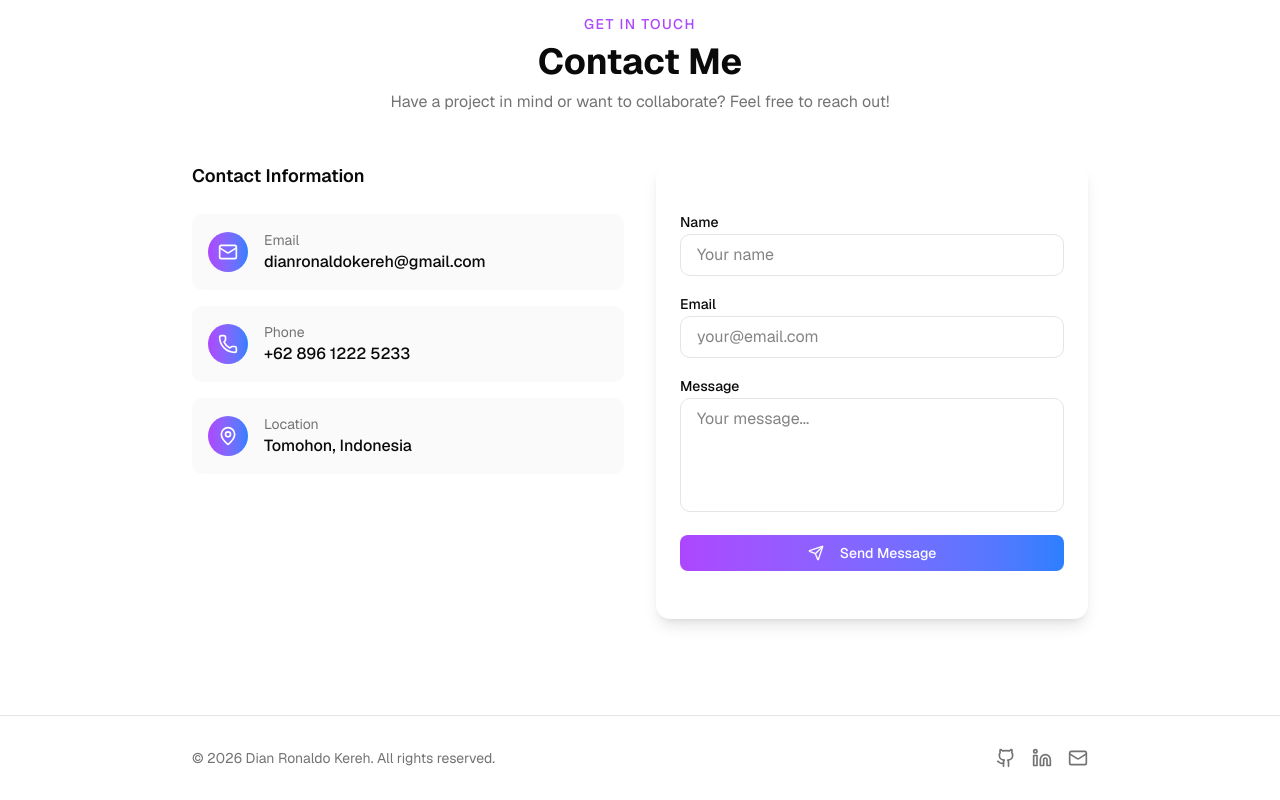
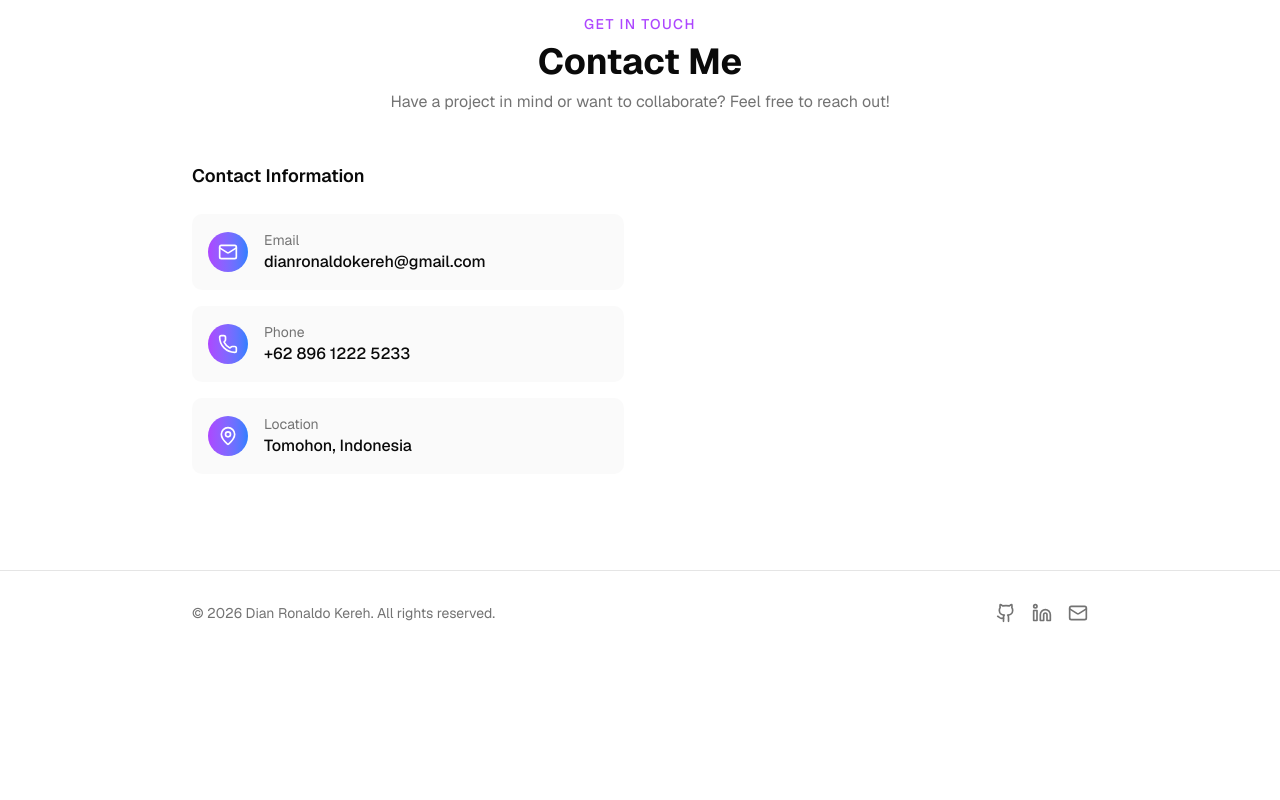
Before and after one commit to kereh/portfolio, a Next.js app: page / in a window 1280 px wide. Shown: the part 4410-5210 px from the top of the page. After the commit the page ends 5065 px from the top, so only its background shows below. Built offline with nearby package versions, Linux system fonts and the light colour scheme.

Commit message:
refactor(contact): remove unused contact form component
The contact form component was not being used and has been removed to clean up the codebase.

```diff
--- a/src/app/_components/contact.tsx
+++ b/src/app/_components/contact.tsx
@@ -63,53 +63,6 @@ export function Contact() {
               ))}
             </div>
           </div>
-
-          <Card className="border-0 shadow-lg">
-            <CardContent className="p-6">
-              <form className="space-y-4">
-                <div className="space-y-2">
-                  <label htmlFor="name" className="text-sm font-medium">
-                    Name
-                  </label>
-                  <input
-                    id="name"
-                    type="text"
-                    placeholder="Your name"
-                    className="w-full px-4 py-2 rounded-lg border border-input bg-background focus:outline-none focus:ring-2 focus:ring-purple-500 transition-all"
-                  />
-                </div>
-                <div className="space-y-2">
-                  <label htmlFor="email" className="text-sm font-medium">
-                    Email
-                  </label>
-                  <input
-                    id="email"
-                    type="email"
-                    placeholder="your@email.com"
-                    className="w-full px-4 py-2 rounded-lg border border-input bg-background focus:outline-none focus:ring-2 focus:ring-purple-500 transition-all"
-                  />
-                </div>
-                <div className="space-y-2">
-                  <label htmlFor="message" className="text-sm font-medium">
-                    Message
-                  </label>
-                  <textarea
-                    id="message"
-                    rows={4}
-                    placeholder="Your message..."
-                    className="w-full px-4 py-2 rounded-lg border border-input bg-background resize-none focus:outline-none focus:ring-2 focus:ring-purple-500 transition-all"
-                  />
-                </div>
-                <Button
-                  type="submit"
-                  className="w-full bg-linear-to-r from-purple-500 to-blue-500 hover:from-purple-600 hover:to-blue-600 text-white"
-                >
-                  <Send className="mr-2 h-4 w-4" />
-                  Send Message
-                </Button>
-              </form>
-            </CardContent>
-          </Card>
         </div>
       </div>
     </section>
```
